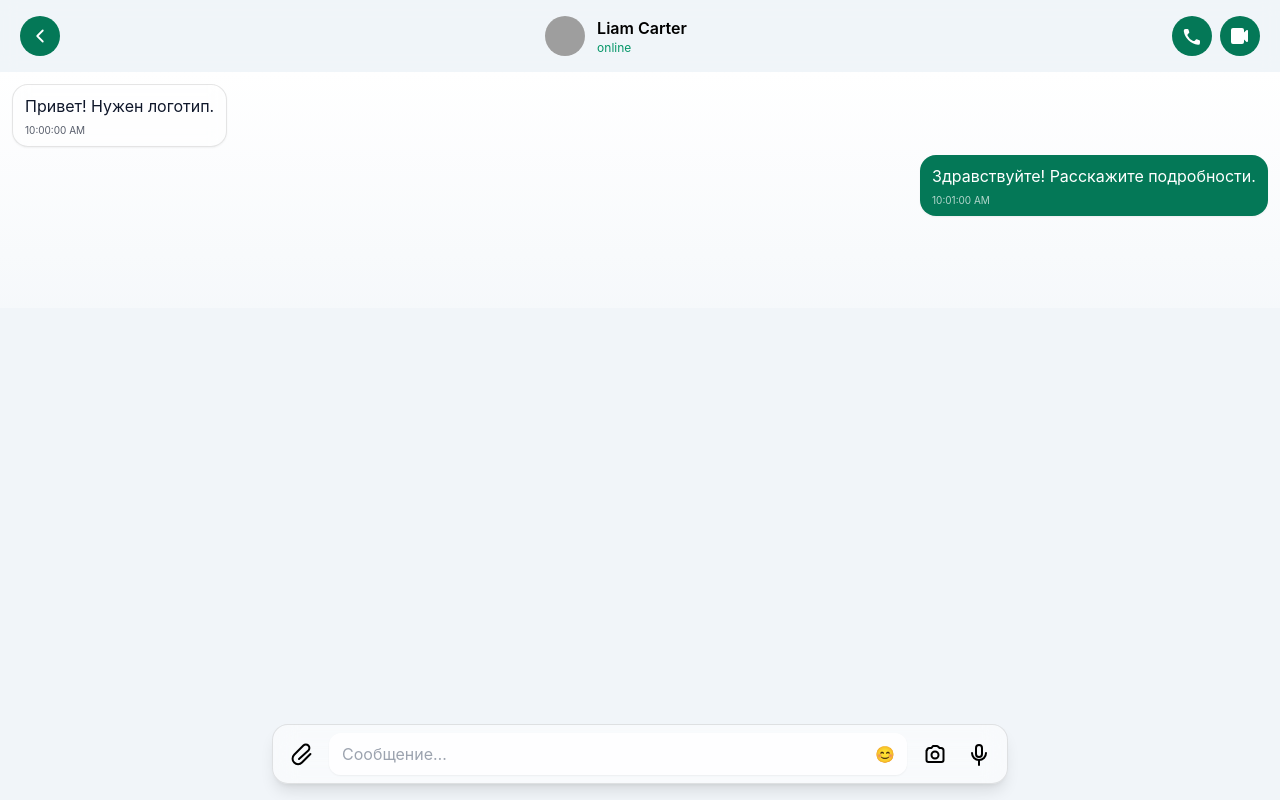
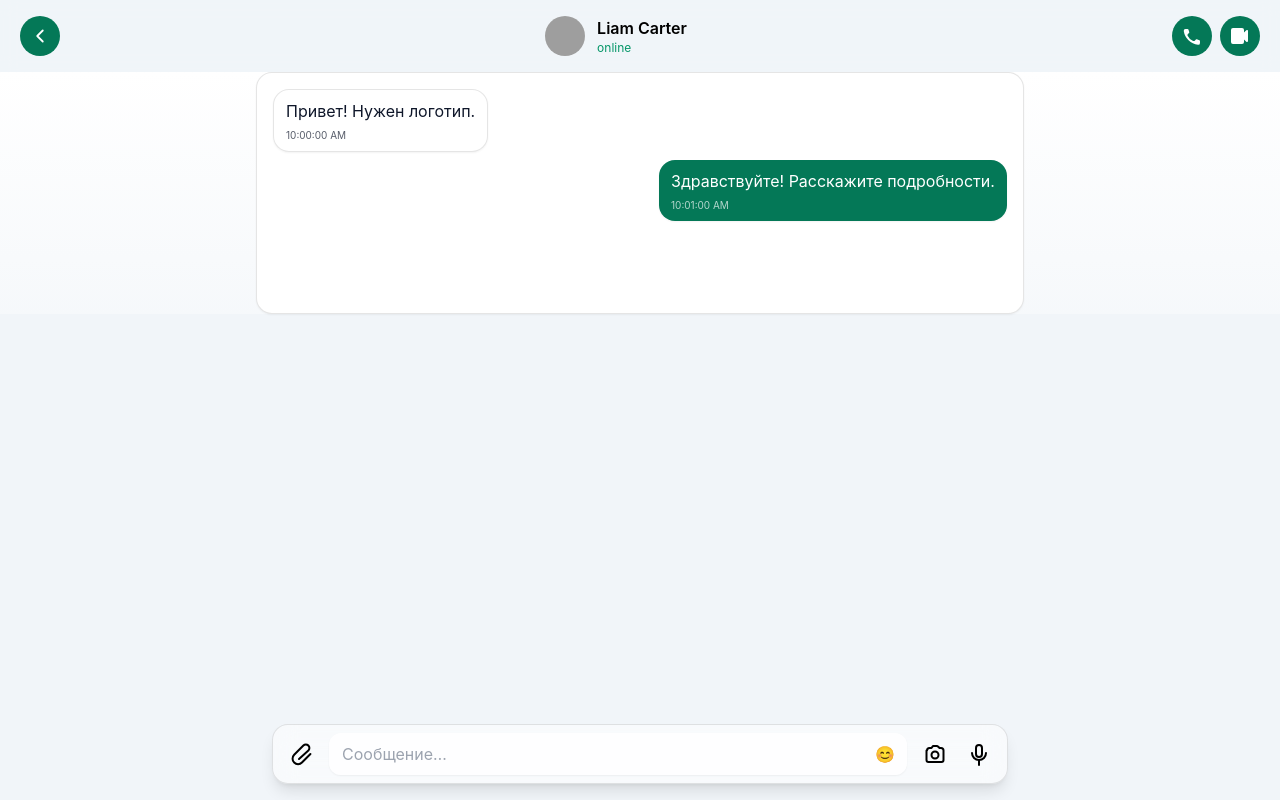
Before and after one commit to m1ke1994/apps-messeger, a Vue app in the folder my-vue-app/: page /chats/1 in a window 1280 px wide. Built offline with nearby package versions, Linux system fonts and the light colour scheme; grey boxes are pictures that could not be loaded.

Commit message:
фикс но не решил проблемы  с перепиской фоном

```diff
--- a/my-vue-app/src/views/ChatsDetail.vue
+++ b/my-vue-app/src/views/ChatsDetail.vue
@@ -274,16 +274,16 @@ const mainPaddingStyle = computed(() => ({
   <div class="flex min-h-dvh flex-col bg-gradient-to-b from-white to-slate-50/70 dark:from-slate-900 dark:to-slate-950">
     <main
       ref="mainEl"
-      class="flex flex-1 flex-col overflow-y-auto overscroll-contain scroll-smooth px-3 pt-3"
+      class="mx-auto flex w-full max-w-3xl flex-1 flex-col overflow-y-auto overscroll-contain scroll-smooth rounded-2xl border border-black/10 bg-white px-4 pt-4 shadow-sm transition-shadow dark:border-white/10 dark:bg-slate-900 min-h-0"
       :style="mainPaddingStyle"
-      :class="isDragOver ? 'ring-2 ring-primary/40 rounded-2xl' : ''"
+      :class="isDragOver ? 'ring-2 ring-primary/40 shadow-md dark:ring-primary/30' : ''"
       @dragover.prevent="isDragOver = true"
       @dragleave.prevent="isDragOver = false"
       @drop.prevent="onDropFiles"
       @paste="onPaste"
     >
       <!-- Растяжной враппер: тянет контент на всю высоту и прижимает тред к низу -->
-      <div class="min-h-full flex flex-col justify-end">
+      <div class="flex min-h-full flex-1 flex-col justify-end">
         <template v-if="thread.length">
           <div v-for="message in thread" :key="message.id" class="mb-2 flex w-full">
             <div
```
